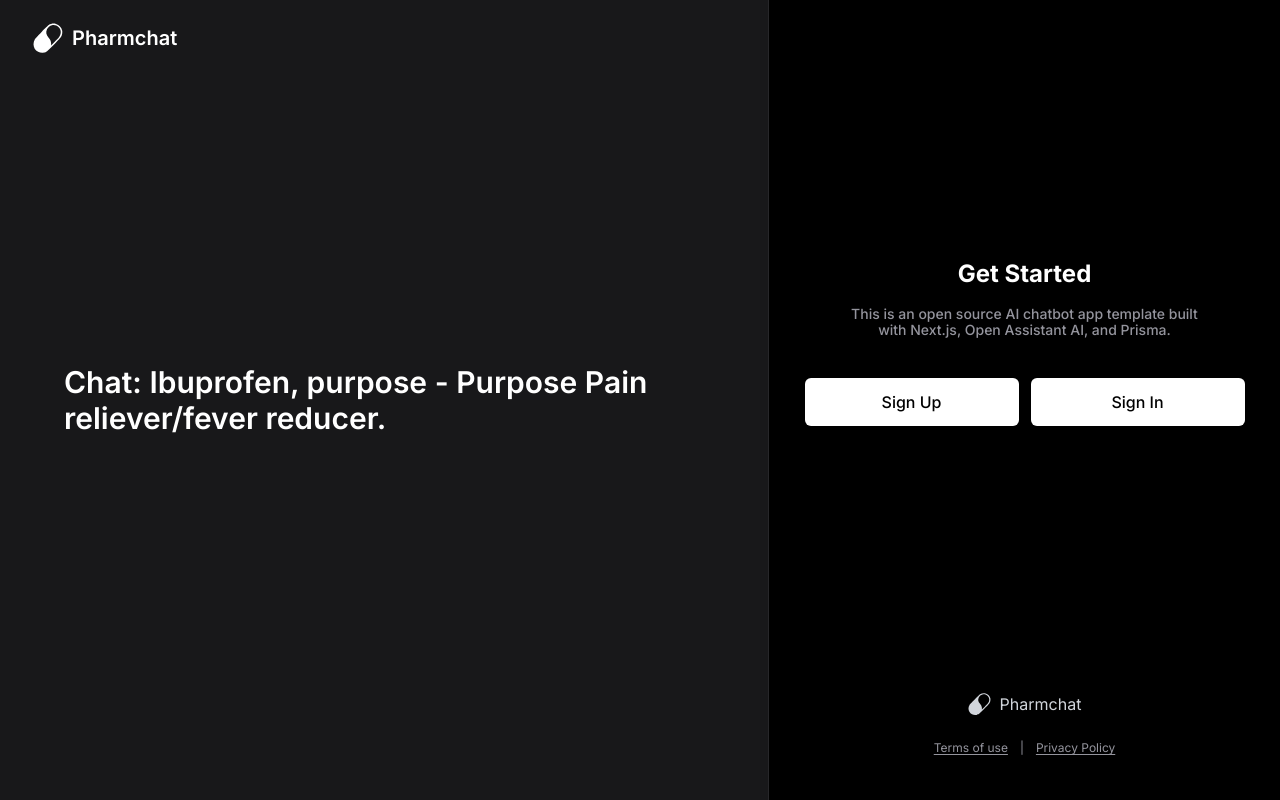
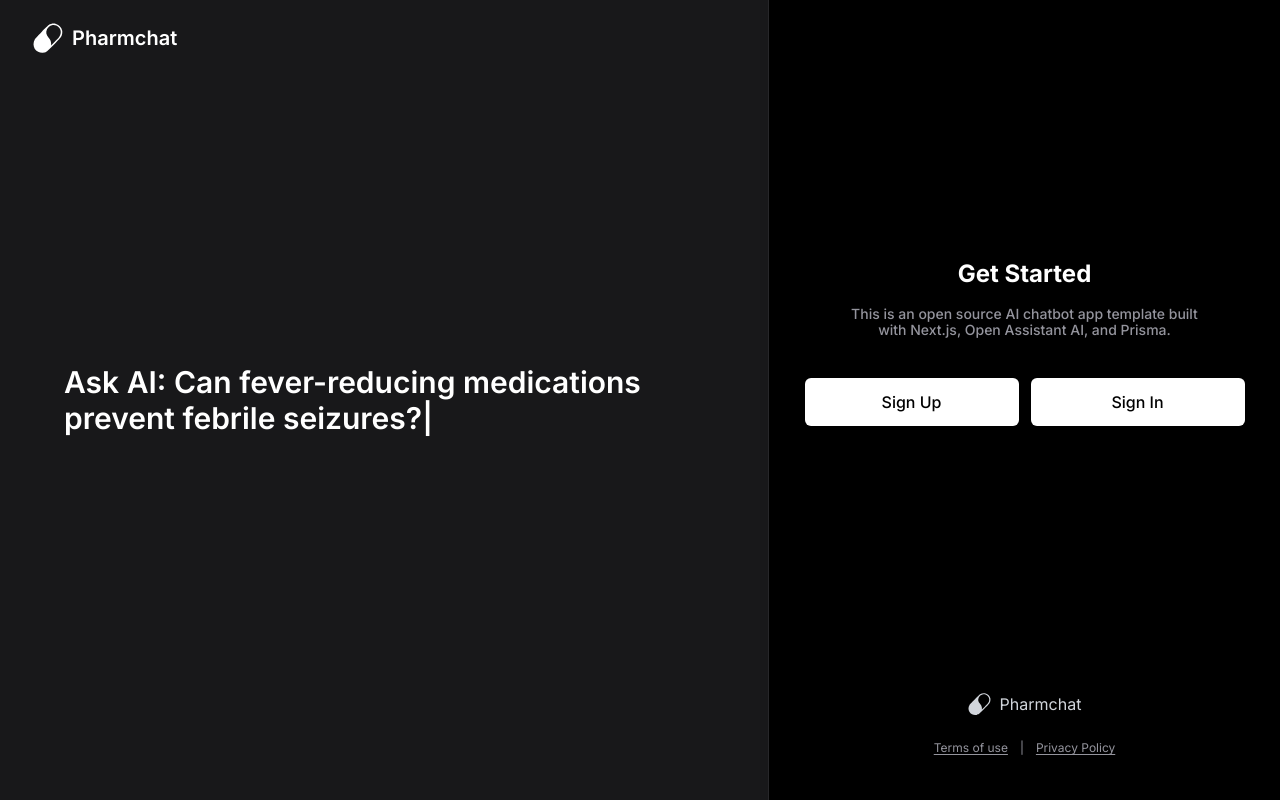
Before and after one commit to Yevhenbk/pharmchat, a Next.js app: page / in a window 1280 px wide. Built offline with nearby package versions, Linux system fonts and the light colour scheme; no server answers.

Commit message:
improve content rotator / streaming content

```diff
--- a/package.json
+++ b/package.json
@@ -21,6 +21,7 @@
     "react": "^18",
     "react-dom": "^18",
     "react-icons": "^5.0.1",
+    "react-typed": "^2.0.12",
     "swr": "^2.2.5"
   },
   "devDependencies": {
--- a/src/app/testroute/page.tsx
+++ b/src/app/testroute/page.tsx
@@ -28,7 +28,6 @@ export default async function Testroute() {
 
   return (
         <div className="text-black">
-          <StreamingContent content={content} />
         {/* {messages && Array.isArray(messages) ? (
           messages.map((m: any) => (
             <div key={m.id}>
--- a/src/components/ContentRotator.tsx
+++ b/src/components/ContentRotator.tsx
@@ -1,9 +1,5 @@
-"use client"
-
 import React, { useState, useEffect, FC } from "react"
 import StreamingContent from "./StreamingContent"
-
-// use dynamic?
 
 const ContentRotator: FC = () => {
   const contents: string[] = [
@@ -16,26 +12,15 @@ const ContentRotator: FC = () => {
   ]
   const [currentContentIndex, setCurrentContentIndex] = useState<number>(0)
 
-  const updateContentIndex = () => {
-    const newIndex = Math.floor(Math.random() * contents.length)
-    setCurrentContentIndex(newIndex)
-  }
+  useEffect(() => {
+    const intervalId = setInterval(() => {
+      setCurrentContentIndex(prevIndex => (prevIndex + 1) % contents.length)
+    }, 10000)
 
-  useEffect(() => {
-    updateContentIndex()
-
-    const handleReload = () => {
-      updateContentIndex()
-    }
-
-    window.addEventListener("beforeunload", handleReload)
-
-    return () => {
-      window.removeEventListener("beforeunload", handleReload)
-    }
+    return () => clearInterval(intervalId)
   }, [])
 
-  return <StreamingContent content={contents[currentContentIndex]} />
+  return <StreamingContent content={[contents[currentContentIndex]]} loop={false} speed={30} />
 }
 
 export default ContentRotator
--- a/src/components/StreamingContent.tsx
+++ b/src/components/StreamingContent.tsx
@@ -1,44 +1,17 @@
 "use client"
 
-import { useState, useEffect, FC } from "react"
+import { FC } from "react"
+import { ReactTyped } from "react-typed"
 
 interface StreamingContentProps {
-  content: string,
-  loop?: boolean
+  content: string[],
+  loop?: boolean,
+  speed?: number
 }
 
-const StreamingContent: FC<StreamingContentProps> = ({ content, loop }) => {
-  const [displayedContent, setDisplayedContent] = useState("")
+const StreamingContent: FC<StreamingContentProps> = ({ content, speed, loop }) => {
 
-  useEffect(() => {
-    let isMounted = true
-
-    const streamContent = async () => {
-      const words = content.split(" ")
-
-      for (let i = 0; i < words.length; i++) {
-        // Delay each word to create a streaming effect
-        await new Promise(resolve => setTimeout(resolve, 500))
-
-        if (isMounted) {
-          setDisplayedContent(prevContent => prevContent + words[i] + (i < words.length - 1 ? " " : ""))
-        }
-      }
-
-      if (loop && isMounted) {
-        setDisplayedContent("")
-        streamContent()
-      }
-    }
-
-    streamContent()
-
-    return () => {
-      isMounted = false
-    }
-  }, [content, loop])
-
-  return <p>{displayedContent}</p>
+  return <ReactTyped strings={content} typeSpeed={speed} loop={loop} />
 }
 
 export default StreamingContent
--- a/src/components/ViewWrapper.tsx
+++ b/src/components/ViewWrapper.tsx
@@ -1,3 +1,5 @@
+"use client"
+
 import { FC, ReactNode } from "react"
 import ContentRotator from "./ContentRotator"
 import Image from "next/image"
```
Also changed, not shown: 1 other file (tests, documents, lock files or other folders).
